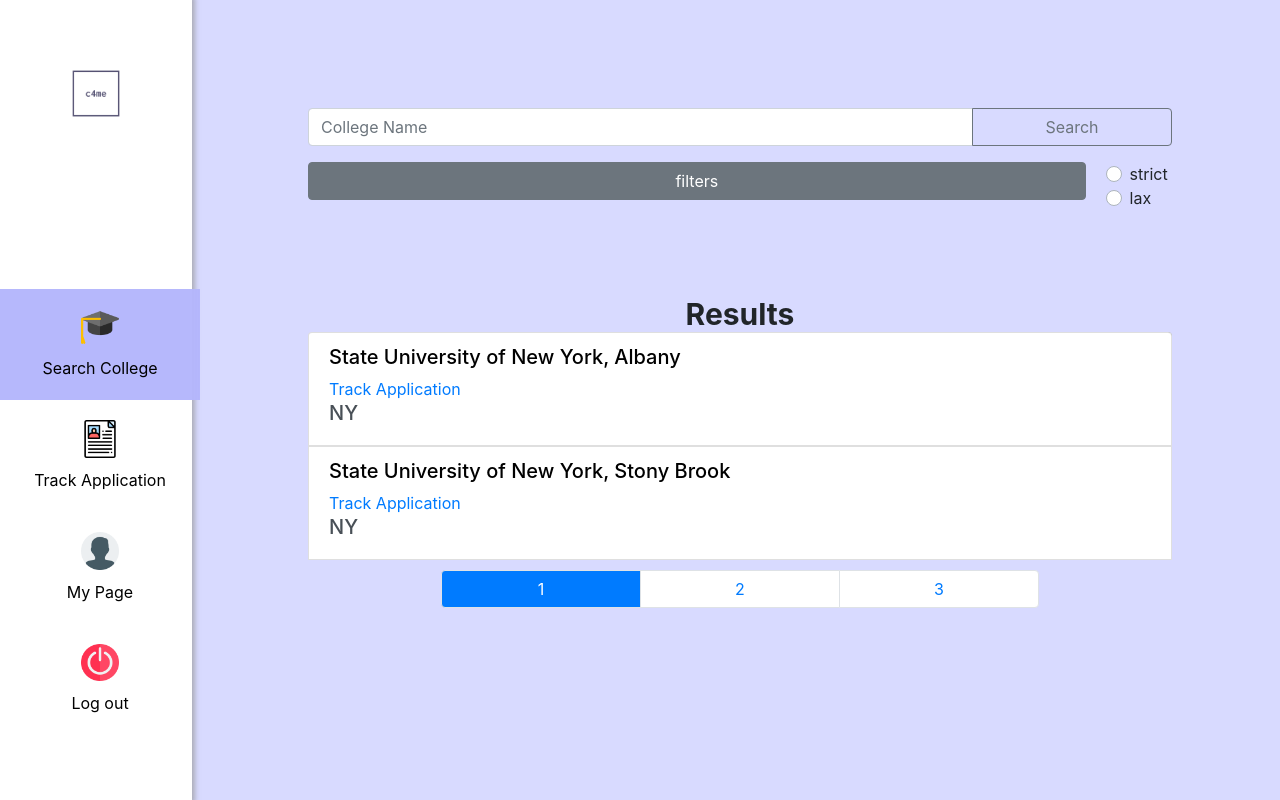
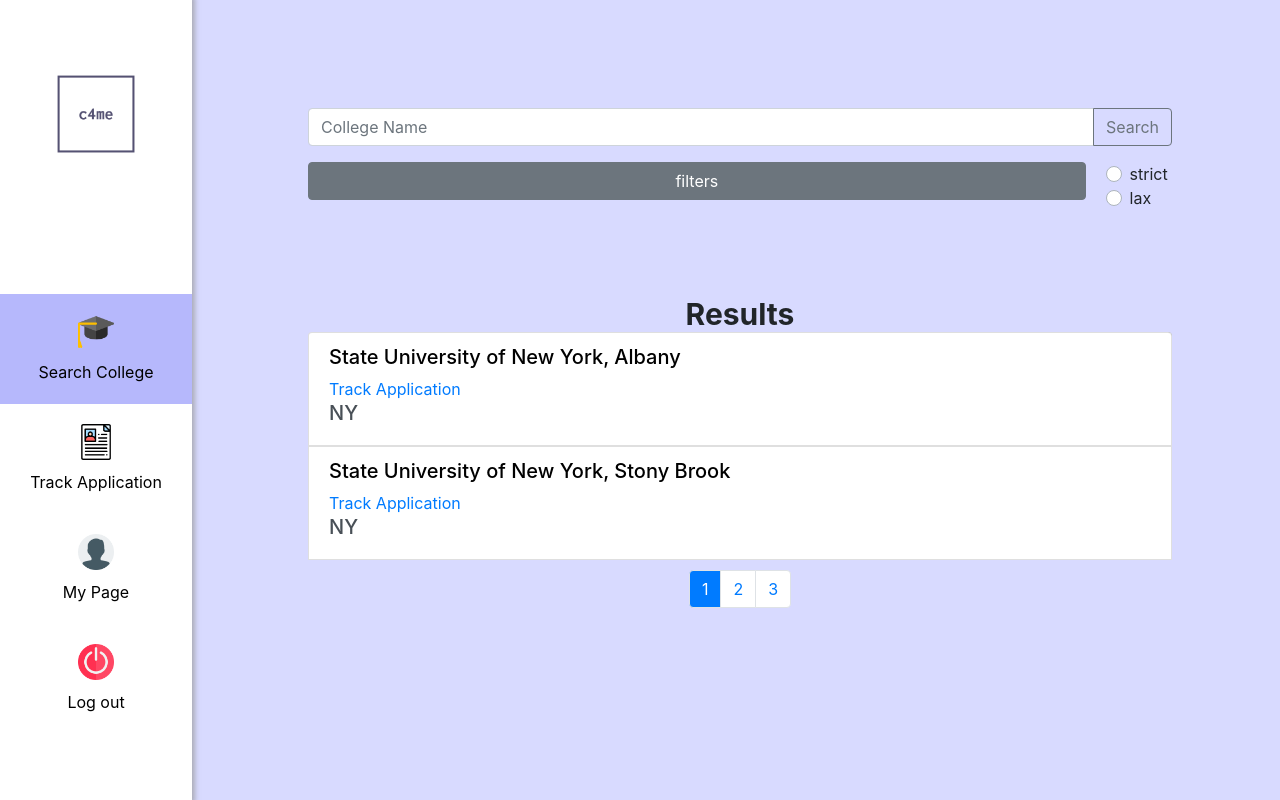
Before and after one commit to RongYu98/DRAX, a React (Create React App) app in the folder front_end/react_app/: page /main in a window 1280 px wide. Built offline with nearby package versions, Linux system fonts and the light colour scheme.

Commit message:
fixed the styling

```diff
--- a/front_end/react_app/src/common/Constants.js
+++ b/front_end/react_app/src/common/Constants.js
@@ -1,4 +1,4 @@
-const SERVER_URL = "http://localhost:9000"; // dont know yet
+const SERVER_URL = "http://localhost:9000";
 const STATUS_OK = 200; // shouldve created this sooner
 const DEBUGGING = true;
 
--- a/front_end/react_app/src/components/Dashboard/SearchCollege.js
+++ b/front_end/react_app/src/components/Dashboard/SearchCollege.js
@@ -1,6 +1,5 @@
 import React from "react";
 import 'bootstrap/dist/css/bootstrap.min.css';
-import '../../gui/css/common.css';
 import '../../gui/css/search_college.css';
 
 class SeachCollege extends React.Component{
--- a/front_end/react_app/src/components/Login.js
+++ b/front_end/react_app/src/components/Login.js
@@ -12,7 +12,7 @@ class Login extends React.Component{
         this.state = {
             invalid_msg: '',
             password: '',
-            username: '' // if user name is pass from sign up
+            username: ''
         };
         this.setPassword = this.setPassword.bind(this);
         this.setUserName = this.setUserName.bind(this);
@@ -68,7 +68,7 @@ class Login extends React.Component{
                             </div>
                             <div className='invalid_msg'>{this.state.invalid_msg}</div>
                             <div>
-                                <button onClick={this.login} className="btn btn-primary login-btn" type="submit">Log in</button>
+                                <button onClick={this.login} className="btn login-button btn-primary login-btn" type="submit">Log in</button>
                             </div>
                             <Link to={{ pathname: '/signup'}}>Sign up</Link>
                         </form>
--- a/front_end/react_app/src/components/Main.js
+++ b/front_end/react_app/src/components/Main.js
@@ -19,7 +19,7 @@ class Main extends React.Component{
         return(
             <div className="wrap-dashboard">
                 <div className="left-menu">
-                    <div className="wrap-logo btm-space"><img className="logo" src={Logo} alt="logo"/></div>
+                    <div className="wrap-logo btm-space-main"><img className="panel-logo" src={Logo} alt="logo"/></div>
                     <div>
                         {/* put chosen="true" to corresponding menu button */}
                         {/* for each menu button, replace # with appropriate end point  */}
--- a/front_end/react_app/src/components/Signup.js
+++ b/front_end/react_app/src/components/Signup.js
@@ -84,7 +84,7 @@ class Signup extends React.Component{
                             </div>
                             <div>
                                 <div className='invalid_msg'>{this.state.err_msg}</div>
-                                <button onClick={this.register} className="btn btn-primary" type="submit">Sign up</button>
+                                <button onClick={this.register} className="login-button btn btn-primary" type="submit">Sign up</button>
                             </div>
                         </form>
                     </div>
--- a/front_end/react_app/src/gui/css/common.css
+++ b/front_end/react_app/src/gui/css/common.css
@@ -1,3 +1,15 @@
+/* react styling fixes */
+
+.btm-space-main{
+    margin: 0;
+}
+
+
+
+/*********************************************************************************** END ************************************************************************************/
+
+
+
 /* common */
 body, html {
     font-family: 'Actor';
@@ -70,7 +82,7 @@ select{
 .wrap-logo{
     text-align: center;
 }
-.logo{
+.panel-logo{
     width: 50%;
     line-height: 1.2;
 }
@@ -171,5 +183,7 @@ label[for="strict"],label[for="lax"]{cursor: pointer;}
     color: white;
     background-color: #007bff;
 }
+
+
 /* result */
 /* right content */
--- a/front_end/react_app/src/gui/css/login_signup.css
+++ b/front_end/react_app/src/gui/css/login_signup.css
@@ -1,3 +1,24 @@
+/* react styling fixes */
+
+.btm-space-main{
+    margin: 0;
+}
+
+/* inputs */
+/* login button */
+.login-button{
+    width: 200px;
+    line-height: 1.2;
+}
+
+
+
+/*********************************************************************************** END ************************************************************************************/
+
+
+
+
+
 #bg-outer{
     text-align: center;
     z-index: 0;
@@ -73,12 +94,7 @@ input{
     border: none;
     overflow: visible;
 }
-/* inputs */
-/* login button */
-button{
-    width: 200px;
-    line-height: 1.2;
-}
+
 /* login button */
 /* input helper */
 .helper{
--- a/front_end/react_app/src/index.css
+++ b/front_end/react_app/src/index.css
@@ -1,11 +1,3 @@
-body {
-  margin: 0;
-  font-family: -apple-system, BlinkMacSystemFont, 'Segoe UI', 'Roboto', 'Oxygen',
-    'Ubuntu', 'Cantarell', 'Fira Sans', 'Droid Sans', 'Helvetica Neue',
-    sans-serif;
-  -webkit-font-smoothing: antialiased;
-  -moz-osx-font-smoothing: grayscale;
-}
 
 body, html {
   height: 100%;
@@ -17,8 +9,3 @@ body, html {
   height: 100%;
   width: 100%;
 }
-
-code {
-  font-family: source-code-pro, Menlo, Monaco, Consolas, 'Courier New',
-    monospace;
-}
```
Also changed, not shown: 1 other file (tests, documents, lock files or other folders).
